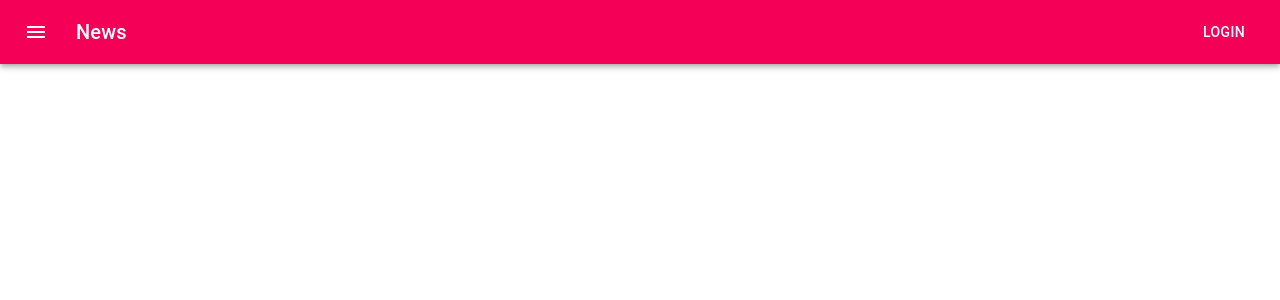
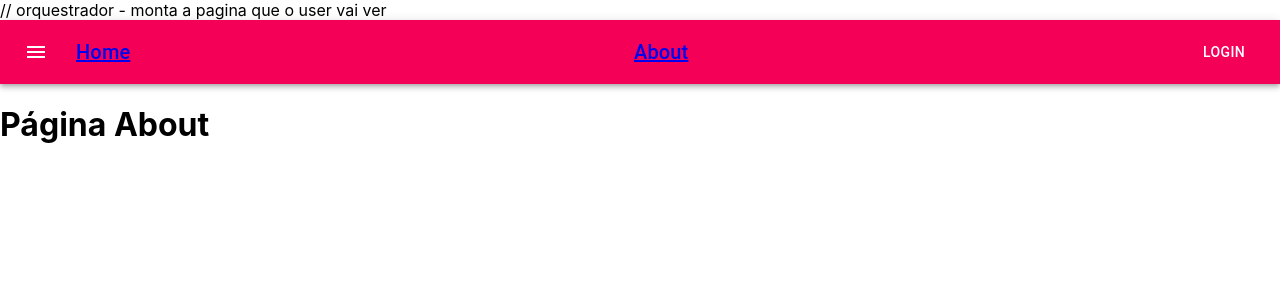
Before and after one commit to ErikaBeatrizz/BlogPessoal_Front, a React (Create React App) app: page /about in a window 1280 px wide. Shown: the top 300 px of the page. Built offline with nearby package versions, Linux system fonts and the light colour scheme.

Commit message:
feat: add routes

```diff
--- a/package.json
+++ b/package.json
@@ -17,13 +17,12 @@
     "@types/node": "^16.18.3",
     "@types/react": "^18.0.25",
     "@types/react-dom": "^18.0.9",
-    "@types/react-router-dom": "5.1.8",
     "@types/redux": "3.6.0",
     "axios": "0.21.4",
     "react": "^18.2.0",
     "react-dom": "^18.2.0",
     "react-redux": "7.2.5",
-    "react-router-dom": "5.3.0",
+    "react-router-dom": "6",
     "react-scripts": "5.0.1",
     "react-toastify": "8.0.3",
     "react-use-localstorage": "3.5.3",
--- a/src/App.tsx
+++ b/src/App.tsx
@@ -1,12 +1,25 @@
+import React from 'react';
+import { BrowserRouter as Router, Route, Routes } from 'react-router-dom'
 import './App.css';
-import Navbar from './componentes/navbar/Navbar';
+import Navbar from './componentes/estaticos/navbar/Navbar';
+import { About } from './paginas/about/About';
+import { Home } from './paginas/home/Home';
+
 
 function App() {
   const nome = 'Erika';
   return (
-    <>
+
+    <Router> // orquestrador - monta a pagina que o user vai ver
     <Navbar />
-    </>
+    <Routes> // lista de rotas da aplicação
+      <Route path='/' element={<Home />}> </Route>
+      <Route path='/home' element={<Home />}> </Route>
+      <Route path='/about' element={<About />}> </Route>
+
+    </Routes>
+    </Router>
+
   );
 }
 
--- a/src/componentes/navbar/Navbar.tsx
+++ b/src/componentes/estaticos/navbar/Navbar.tsx
@@ -8,6 +8,7 @@ import Button from '@material-ui/core/Button';
 import IconButton from '@material-ui/core/IconButton';
 import MenuIcon from '@material-ui/icons/Menu';
 import './Navbar.css';
+import { Link } from 'react-router-dom';
 
 const useStyles = makeStyles((theme: Theme) =>
   createStyles({
@@ -34,7 +35,10 @@ export default function Navbar() {
             <MenuIcon />
           </IconButton>
           <Typography variant="h6" className={classes.title}>
-            News
+          <Link to='/home'> Home </Link>
+          </Typography>
+          <Typography variant="h6" className={classes.title}>
+          <Link to='/about'> About </Link>
           </Typography>
           <Button color="inherit">Login</Button>
         </Toolbar>
--- /dev/null
+++ b/src/paginas/about/About.tsx
@@ -0,0 +1,10 @@
+import React from "react";
+import './About.css'
+
+function About () {
+    return (
+        <h1> Página About </h1>
+    )
+}
+
+export {About}
--- /dev/null
+++ b/src/paginas/home/Home.tsx
@@ -0,0 +1,10 @@
+import React from "react";
+import './Home.css';
+
+function Home () {
+    return (
+        <h1> Página Home </h1>
+    );
+}
+
+export { Home };
```
Also changed, not shown: src/componentes/estaticos/navbar/Navbar.css (added), src/paginas/about/About.css (added), src/paginas/home/Home.css (added), 1 other file (tests, documents, lock files or other folders).
